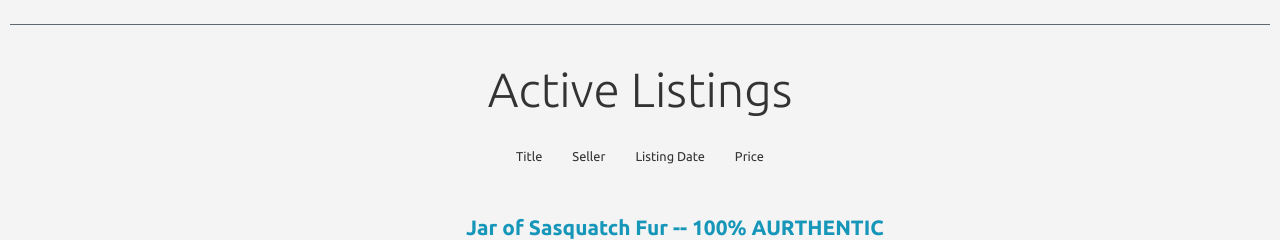
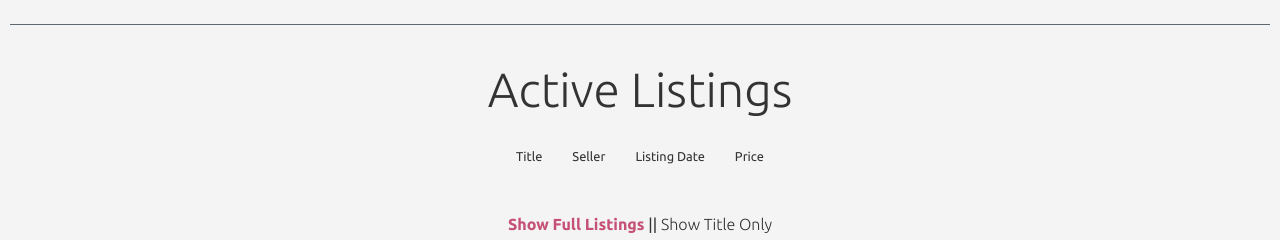
Before and after one commit to MyPetLobster/commerce, a Django app: page / in a window 1280 px wide. Shown: the part 154-394 px from the top of the page. Run offline with Django 3.2, Linux system fonts and the light colour scheme; data comes from the database, SQL or seed files in the repository; both versions use the stored data as it was after the commit; some libraries are stand-ins or nearby versions.

Commit message:
Implement opt to show title only on index
Usr can switch between full and short listings

```diff
--- a/auctions/static/auctions/styles.css
+++ b/auctions/static/auctions/styles.css
@@ -335,6 +335,38 @@ footer li {
   cursor: pointer;
 }
 
+.opt-selected {
+  font-weight: bold;
+  color: #c55176;
+}
+
+.opt-not-selected {
+  font-weight: 100;
+  cursor: pointer;
+}
+
+.opt-not-selected:hover {
+  font-weight: 400;
+  color: #976f7b;
+}
+
+.hidden-listings {
+  display: none;
+}
+
+.visible-listings {
+  display: block;
+}
+
+.title-only-li {
+  font-size: 0.9em;
+  margin-bottom: 8px;
+}
+
+.short-listings {
+  text-align: center;
+}
+
 .active-listings-heading {
   margin-bottom: 10px;
 }
--- a/auctions/templates/auctions/index.html
+++ b/auctions/templates/auctions/index.html
@@ -55,7 +55,15 @@
             <p class="sort-by-option" data-sort-by="date">Listing Date</p>
             <p class="sort-by-option" data-sort-by="price">Price</p>
         </div>
-        <ul>
+
+        <div class="full-or-title">
+            <p>
+                <span class="full-listings opt-selected">Show Full Listings</span>
+                ||
+                <span class="title-only opt-not-selected ">Show Title Only</span>
+            </p>
+        </div>
+        <ul class="long-listings visible-listings">
             {% for listing in listings %}
                 {% if listing.active == True %}
                     <li class="li-listing">
@@ -89,11 +97,53 @@
                 {% endif %}
             {% endfor %}
         </ul>
+        <ul class="short-listings hidden-listings">
+            {% for listing in listings %}
+                {% if listing.active == True %}
+                    <li class="title-only-li" style="margin-bottom: 8px">
+                        <a class="little-links" href="{% url 'listing' listing.id %}">{{ listing.title }}</a> -- ${{ listing.price }} -- <a class="little-links" href="{% url 'profile' listing.user.id %}">{{ listing.user.username }}</a>
+                    </li>
+                {% endif %}
+            {% endfor %}
+        </ul>
+
         <p><span id="back-to-top">Back to top</span></p>
     </div>
 
 
     <script>
+        const showFullListings = document.querySelector(".full-listings")
+        const showTitleOnly = document.querySelector(".title-only")
+
+        const shortListings = document.querySelector(".short-listings")
+        const longListings = document.querySelector(".long-listings")
+
+        showFullListings.addEventListener("click", () => {
+            showFullListings.classList.add("opt-selected")
+            showFullListings.classList.remove("opt-not-selected")
+            showTitleOnly.classList.add("opt-not-selected")
+            showTitleOnly.classList.remove("opt-selected")
+
+            shortListings.classList.add("hidden-listings")
+            shortListings.classList.remove("visible-listings")
+            longListings.classList.add("visible-listings")
+            longListings.classList.remove("hidden-listings")
+        });
+
+        showTitleOnly.addEventListener("click", () => {
+            showTitleOnly.classList.add("opt-selected")
+            showTitleOnly.classList.remove("opt-not-selected")
+            showFullListings.classList.add("opt-not-selected")
+            showFullListings.classList.remove("opt-selected")
+
+            longListings.classList.add("hidden-listings")
+            longListings.classList.remove("visible-listings")
+            shortListings.classList.add("visible-listings")
+            shortListings.classList.remove("hidden-listings")
+        });
+
+
+
         // check length of the description, if over 125 characters, truncate and add a link to expand
         var allDescriptions = document.querySelectorAll(".full-description")
         var allTruncatedDescriptions = document.querySelectorAll(".truncated-description")
```
Also changed, not shown: auctions/static/sass/styles_sass.scss (+25 -0 lines), db.sqlite3, 1 other file.
